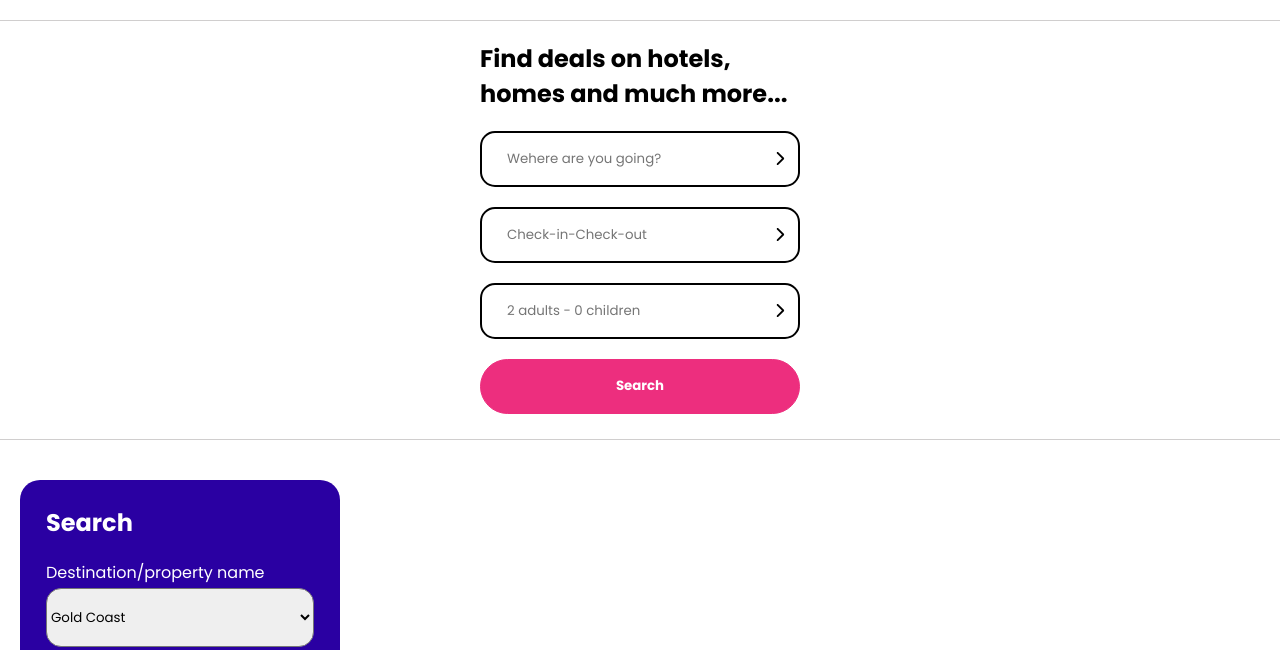
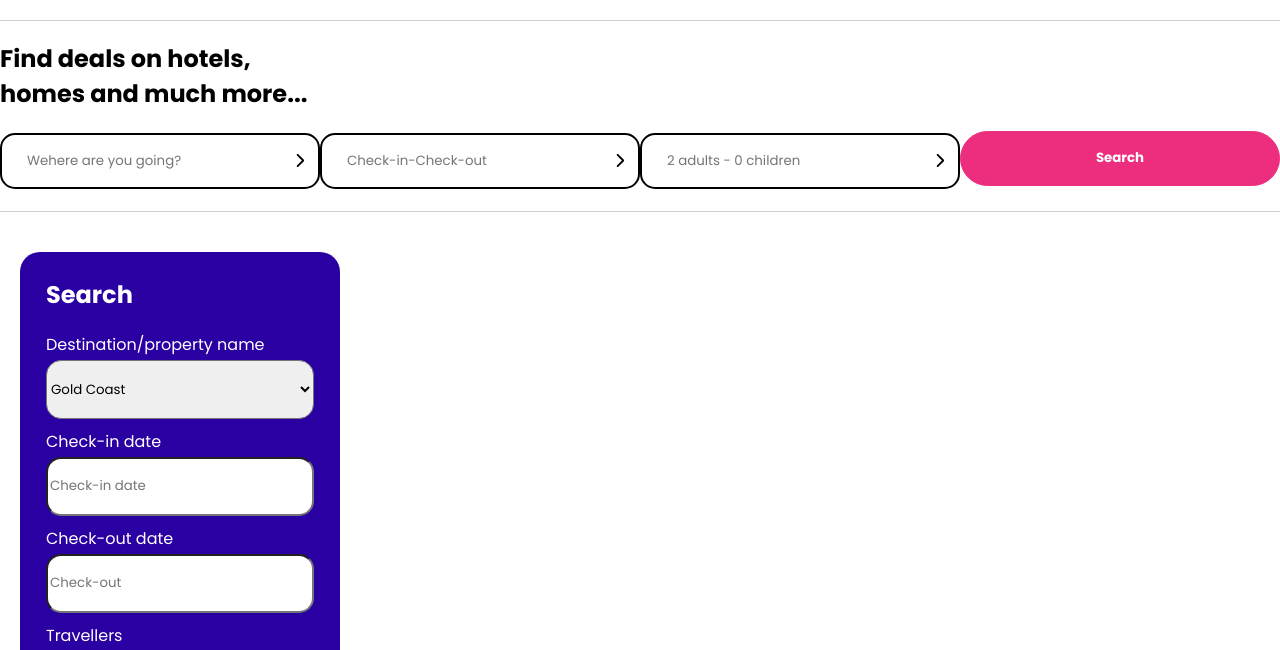
Before and after one commit to Ivangg88/202207-w1chwe-andrea-martinez-ivan-garcia, a website: page index.html in a window 1280 px wide. Shown: the part 81-731 px from the top of the page. Drawn offline with nearby package versions, Linux system fonts and the light colour scheme; files that its build step writes are made by us from their sources.

Commit message:
added media query to find box

```diff
--- a/index.html
+++ b/index.html
@@ -27,9 +27,8 @@
       <i class="fa-solid fa-bars"></i>
     </header>
     <form class="find-box" autocomplete="off">
-      <h2 class="find-box__title">
-        Find deals on hotels, homes and much more...
-      </h2>
+        <h2 class="find-box__title">Find deals on hotels, homes and much more...</h2>
+      <div class="container-inputs">
       <input
         type="text"
         class="find-box__input"
@@ -45,7 +44,8 @@
         class="find-box__input"
         placeholder="2 adults - 0 children"
       />
-      <button class="button">Search</button>
+      <button class="button button--desktop">Search</button>
+      </div>
     </form>
     <div class="container">
     <section class="search">
--- a/sass/components/_button.scss
+++ b/sass/components/_button.scss
@@ -11,6 +11,7 @@
   color: colors.$main-color;
   font-weight: bold;
 }
+
 .button--thin {
   width: 200px;
   height: 40px;
--- a/sass/components/_find-box.scss
+++ b/sass/components/_find-box.scss
@@ -30,3 +30,38 @@
     background-position-y: center;
   }
 }
+.container-inputs {
+  max-width: 50%;
+}
+@media (min-width: 900px) {
+  .find-box {
+    display: flex;
+    flex-direction: column;
+    align-items: flex-start;
+
+    margin-bottom: 40px;
+    border-bottom: 1px solid rgb(208, 206, 206);
+
+    .container-inputs {
+      min-width: 100%;
+      display: flex;
+      flex-direction: row;
+      align-items: center;
+      text-align: center;
+    }
+
+    .find-box__input {
+      box-sizing: border-box;
+      margin-bottom: 20px;
+      border: 2px solid black;
+      border-radius: 15px;
+      width: 25%;
+      max-width: 320px;
+      height: 56px;
+      padding-left: 25px;
+    }
+    .button--desktop {
+      width: 25%;
+    }
+  }
+}
```
